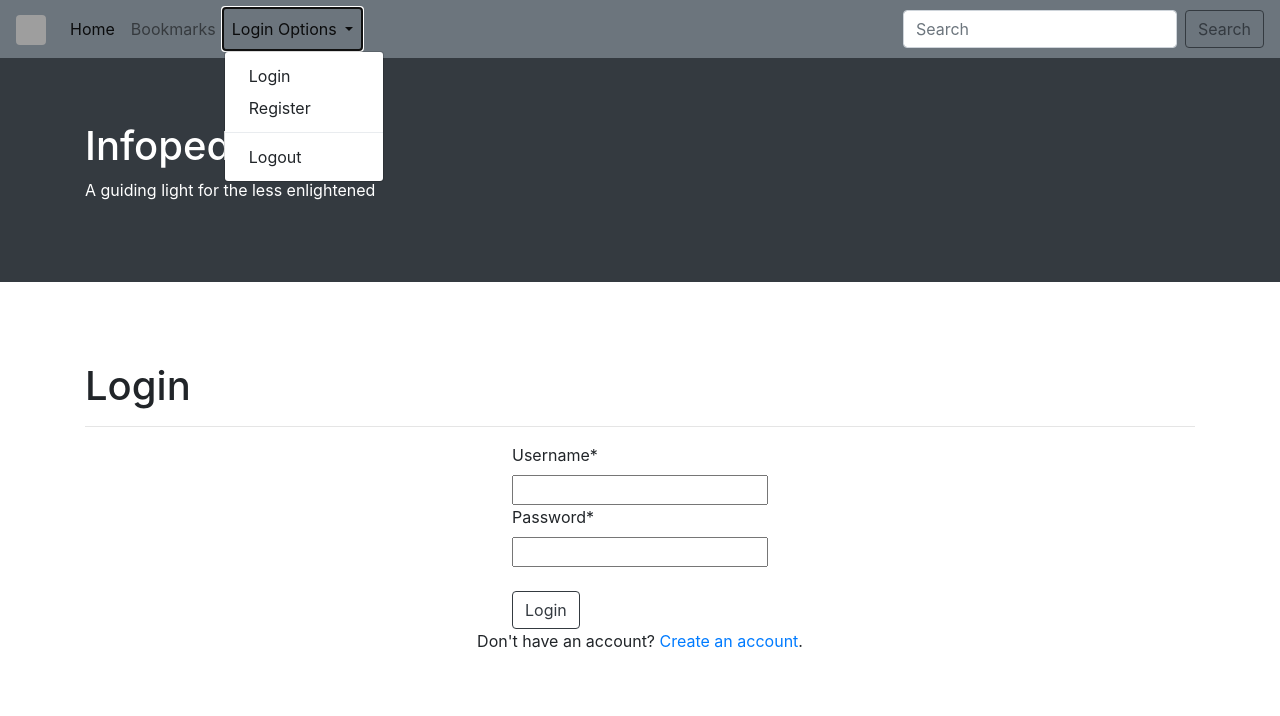
After one commit to mhz1123/Major, a Django app: page /first/login in a window 1280 px wide, after a click on "Login Options". The commit adds this page. Shown: the top 716 px of the page. Run offline with Django 3.2, Linux system fonts and the light colour scheme; some libraries are stand-ins or nearby versions; grey boxes are pictures that could not be loaded.

Commit message:
added login, logout, registration sucessfully(no bugs)

```diff
--- a/Major/settings.py
+++ b/Major/settings.py
@@ -38,6 +38,7 @@ INSTALLED_APPS = [
     'django.contrib.sessions',
     'django.contrib.messages',
     'django.contrib.staticfiles',
+    'crispy_forms',
 ]
 
 MIDDLEWARE = [
--- /dev/null
+++ b/first/templates/first/login.html
@@ -0,0 +1,86 @@
+{% load crispy_forms_tags %}
+
+
+<!doctype html>
+<html lang="en">
+  <head>
+
+    <meta charset="utf-8">
+    <meta name="viewport" content="width=device-width, initial-scale=1, shrink-to-fit=no">
+
+
+    <link rel="stylesheet" href="https://maxcdn.bootstrapcdn.com/bootstrap/4.0.0/css/bootstrap.min.css" integrity="sha384-Gn5384xqQ1aoWXA+058RXPxPg6fy4IWvTNh0E263XmFcJlSAwiGgFAW/dAiS6JXm" crossorigin="anonymous">
+
+    <title>Infopedia</title>
+  </head>
+  <body>
+    <nav class="navbar navbar-expand-lg navbar-light bg-secondary">
+        <a class="navbar-brand" href="{% url 'first:index' %}">
+            <img src="https://fiverr-res.cloudinary.com/images/q_auto,f_auto/gigs/121029706/original/8b9db88597cc957466c278dda2268b4c5259fb67/make-you-a-nice-digital-2d-logo.jpg" class="rounded" width="30" height="30" alt="">
+        </a>
+        <button class="navbar-toggler" type="button" data-toggle="collapse" data-target="#navbarSupportedContent" aria-controls="navbarSupportedContent" aria-expanded="false" aria-label="Toggle navigation">
+          <span class="navbar-toggler-icon"></span>
+        </button>
+
+        <div class="collapse navbar-collapse" id="navbarSupportedContent">
+          <ul class="navbar-nav mr-auto">
+            <li class="nav-item active">
+              <a class="nav-link" href="{% url 'first:index' %}">Home <span class="sr-only">(current)</span></a>
+            </li>
+            <li class="nav-item">
+              <a class="nav-link" href="#">Bookmarks</a>
+            </li>
+
+            <li class="nav-item dropdown">
+              <a class="nav-link dropdown-toggle" href="#" id="navbarDropdown" role="button" data-toggle="dropdown" aria-haspopup="true" aria-expanded="false">
+                Login Options
+              </a>
+              <div class="dropdown-menu" aria-labelledby="navbarDropdown">
+                <a class="dropdown-item" href="./login">Login</a>
+                <a class="dropdown-item" href="./register">Register</a>
+                <div class="dropdown-divider"></div>
+                <a class="dropdown-item" href="./logout">Logout</a>
+              </div>
+            </li>
+            <!--<li class="nav-item">
+              <a class="nav-link disabled" href="#">Disabled</a>
+            </li>-->
+          </ul>
+          <form class="form-inline my-2 my-lg-0">
+            <input class="form-control mr-sm-2" type="search" placeholder="Search" aria-label="Search">
+            <button class="btn btn-outline-dark my-2 my-sm-0" type="submit">Search</button>
+          </form>
+        </div>
+      </nav>
+
+
+
+
+
+    <div class="jumbotron jumbotron-fluid bg-dark text-white">
+        <div class="container">
+            <h1 class="h1">Infopedia</h1>
+            <p>A guiding light for the less enlightened</p>
+        </div>
+    </div>
+
+
+        <div class="container py-5">
+    <h1>Login</h1>
+    <hr>
+    <div class="d-flex justify-content-center">
+    <form method="POST">
+      {% csrf_token %}
+      {{ login_form|crispy }}
+      <br>
+      <button class="btn btn-outline-dark" type="submit">Login</button>
+    </form>
+    </div>
+    <p class="text-center">Don't have an account? <a href="/register">Create an account</a>.</p>
+  </div>
+
+  <script src="https://code.jquery.com/jquery-3.2.1.slim.min.js" integrity="sha384-KJ3o2DKtIkvYIK3UENzmM7KCkRr/rE9/Qpg6aAZGJwFDMVNA/GpGFF93hXpG5KkN" crossorigin="anonymous"></script>
+  <script src="https://cdnjs.cloudflare.com/ajax/libs/popper.js/1.12.9/umd/popper.min.js" integrity="sha384-ApNbgh9B+Y1QKtv3Rn7W3mgPxhU9K/ScQsAP7hUibX39j7fakFPskvXusvfa0b4Q" crossorigin="anonymous"></script>
+  <script src="https://maxcdn.bootstrapcdn.com/bootstrap/4.0.0/js/bootstrap.min.js" integrity="sha384-JZR6Spejh4U02d8jOt6vLEHfe/JQGiRRSQQxSfFWpi1MquVdAyjUar5+76PVCmYl" crossorigin="anonymous"></script>
+</body>
+</html>
--- a/first/urls.py
+++ b/first/urls.py
@@ -1,6 +1,10 @@
 from django.urls import path
 from . import views
 
+app_name = "first"
 urlpatterns =[
-    path("", views.index, name="index")
+    path("", views.index, name="index"),
+     path("register", views.register_request, name="register"),
+     path("login", views.login_request, name="login"),
+     path("logout", views.logout_request, name= "logout"),
 ]
--- a/first/views.py
+++ b/first/views.py
@@ -1,5 +1,47 @@
-from django.shortcuts import render
+from django.shortcuts import  render, redirect
+from .forms import NewUserForm
+from django.contrib.auth import login
+from django.contrib import messages
+from django.contrib.auth import login, authenticate
+from django.contrib.auth.forms import AuthenticationForm
+from django.contrib.auth import login, authenticate, logout
 
 # Create your views here.
 def index(request):
     return render(request, "first/index.html")
+
+def register_request(request):
+	if request.method == "POST":
+		form = NewUserForm(request.POST)
+		if form.is_valid():
+			user = form.save()
+			login(request, user)
+			messages.success(request, "Registration successful." )
+			return redirect("first:index")
+		messages.error(request, "Unsuccessful registration. Invalid information.")
+	form = NewUserForm
+	return render (request=request, template_name="first/register.html", context={"register_form":form})
+
+
+def login_request(request):
+	if request.method == "POST":
+		form = AuthenticationForm(request, data=request.POST)
+		if form.is_valid():
+			username = form.cleaned_data.get('username')
+			password = form.cleaned_data.get('password')
+			user = authenticate(username=username, password=password)
+			if user is not None:
+				login(request, user)
+				messages.info(request, f"You are now logged in as {username}.")
+				return redirect("first:index")
+			else:
+				messages.error(request,"Invalid username or password.")
+		else:
+			messages.error(request,"Invalid username or password.")
+	form = AuthenticationForm()
+	return render(request=request, template_name="first/login.html", context={"login_form":form})
+
+def logout_request(request):
+	logout(request)
+	messages.info(request, "You have successfully logged out.")
+	return redirect("first:index")
```
Also changed, not shown: first/forms.py (added, +20 -0 lines), first/templates/first/index.html (+5 -4 lines), first/templates/first/register.html (added, +87 -0 lines), db.sqlite3.
